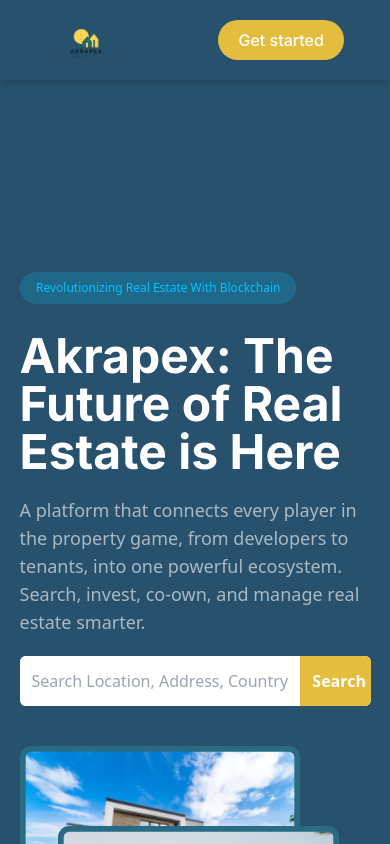
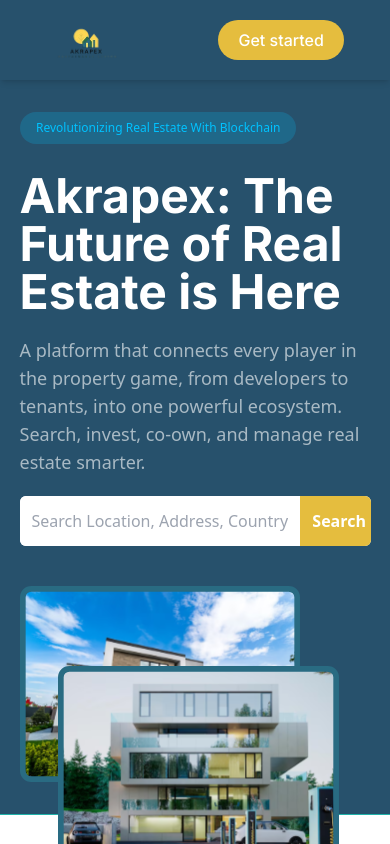
Before and after one commit to Akrapex/Akrapex-Decentralized-system, a React (Vite) app in the folder front-end/: page / in a window 390 px wide. Shown: the top 844 px of the page. Built offline with nearby package versions, Linux system fonts and the light colour scheme.

Commit message:
update realestate blockchain component

```diff
--- a/front-end/src/Components/RealEstateBlockchain.jsx
+++ b/front-end/src/Components/RealEstateBlockchain.jsx
@@ -21,7 +21,7 @@
   }
 
   return (
-    <div className="my-40 w-full">
+    <div className="md:my-40 w-full">
       <h2 className="text-[#00C2FF] text-xs lg:text-lg capitalize  font-medium rounded-full py-2 px-4 w-[fit-content] bg-[#00C2FF33] ml-5 mb-7">
         Revolutionizing Real Estate With blockchain
       </h2>
```
